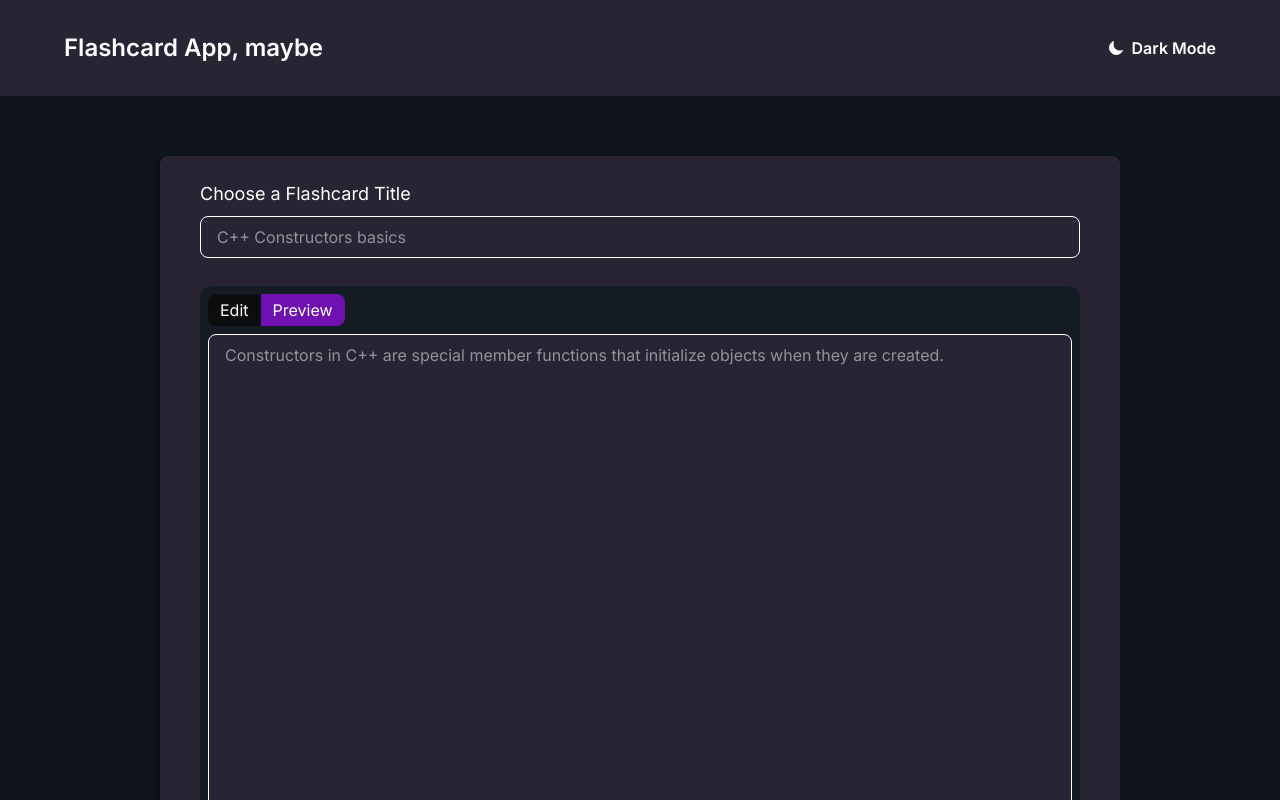
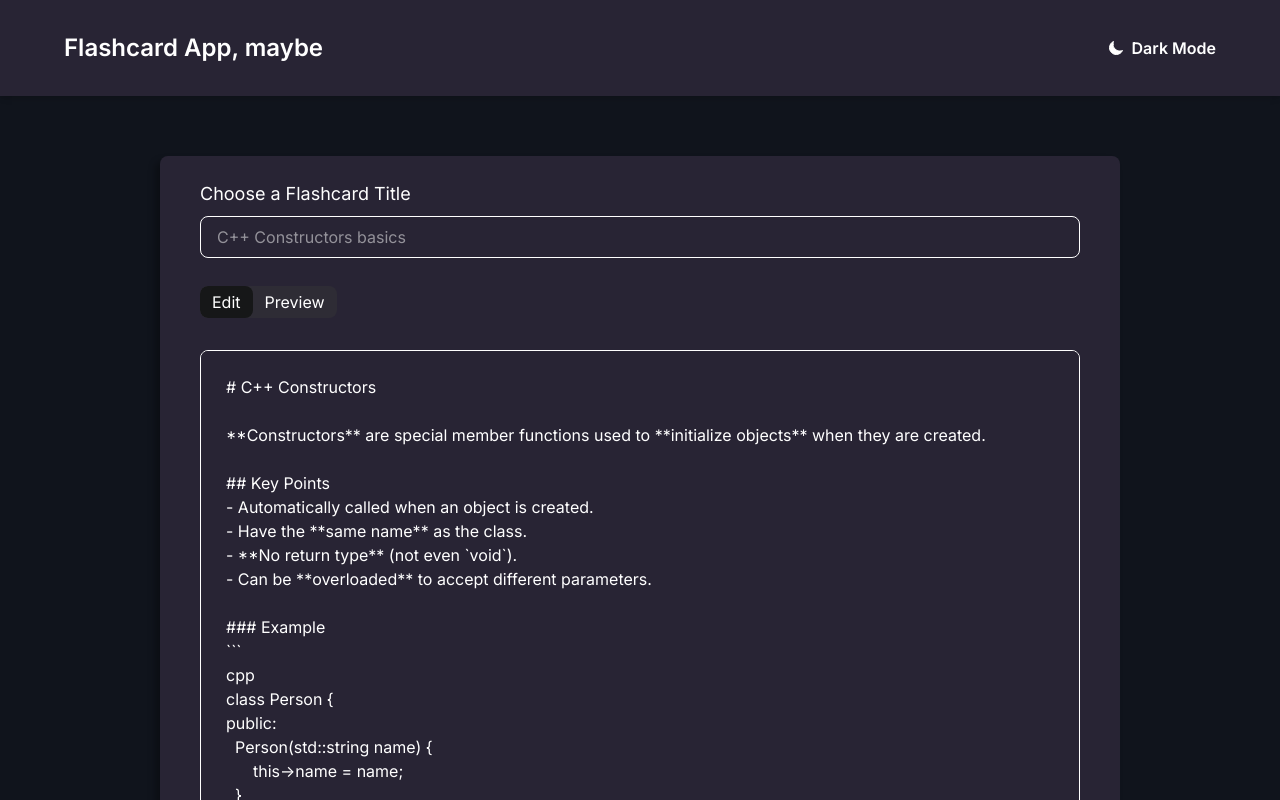
Before and after one commit to AlexThann/note-taking-web-app, a React (Vite) app: page /1/new in a window 1280 px wide. Shown: the top 800 px of the page. Built offline with nearby package versions, Linux system fonts and the light colour scheme.

Commit message:
Adding preview functionality for note to markdown using tailwind plugin and react-markdown

```diff
--- a/package.json
+++ b/package.json
@@ -15,12 +15,14 @@
     "react": "^19.1.0",
     "react-dom": "^19.1.0",
     "react-icons": "^5.5.0",
+    "react-markdown": "^10.1.0",
     "react-router": "^7.7.0",
     "tailwindcss": "^4.1.11",
     "uuid": "^11.1.0"
   },
   "devDependencies": {
     "@eslint/js": "^9.30.1",
+    "@tailwindcss/typography": "^0.5.16",
     "@types/react": "^19.1.8",
     "@types/react-dom": "^19.1.6",
     "@vitejs/plugin-react": "^4.6.0",
--- a/src/index.css
+++ b/src/index.css
@@ -1,5 +1,6 @@
 @import url("https://fonts.googleapis.com/css2?family=Inter:ital,opsz,wght@0,14..32,100..900;1,14..32,100..900&family=Rubik:ital,wght@0,300..900;1,300..900&display=swap");
 @import "tailwindcss";
+@plugin "@tailwindcss/typography";
 
 @custom-variant dark (&:where(.dark, .dark *));
 
--- a/src/pages/AddFlashCardPage.jsx
+++ b/src/pages/AddFlashCardPage.jsx
@@ -2,6 +2,7 @@ import { useNavigate, useParams } from "react-router";
 import MainBodyCover from "../components/MainBodyCover";
 import { motion } from "motion/react";
 import { useState } from "react";
+import ReactMarkdown from "react-markdown";
 
 function AddFlashCardPage() {
   const navigateBack = useNavigate();
@@ -9,7 +10,32 @@ function AddFlashCardPage() {
   const [showTitleError, setShowTitleError] = useState(false);
   const [showNoteError, setShowNoteError] = useState(false);
   const [title, setTitle] = useState("");
-  const [noteContent, setNoteContent] = useState("");
+  const [noteContent, setNoteContent] = useState(
+    `
+  # C++ Constructors
+
+  **Constructors** are special member functions used to **initialize objects** when they are created.
+
+  ## Key Points
+  - Automatically called when an object is created.
+  - Have the **same name** as the class.
+  - **No return type** (not even \`void\`).
+  - Can be **overloaded** to accept different parameters.
+
+  ### Example
+  \`\`\`
+  cpp
+  class Person {
+  public:
+    Person(std::string name) {
+        this->name = name;
+    }
+  private:
+    std::string name;
+  };
+  \`\`\`
+  `
+  );
   const [previewMarkdown, setPreviewMarkdown] = useState(false);
 
   function addNewFlashCard() {
@@ -42,13 +68,11 @@ function AddFlashCardPage() {
           />
           {showTitleError && <p className="text-red-600">Please set a title</p>}
         </div>
-        <div className="p-2 bg-primary-white dark:bg-[#141b22] rounded-xl">
-          {" "}
-          {/*#141b22  */}
-          <div className="flex  mb-2 rounded-lg overflow-hidden w-max">
+        <div className="">
+          <div className="flex  mb-2  overflow-hidden w-max bg-[#e2e2e2] dark:bg-[#2e2c35] rounded-lg">
             <button
-              className={`dark:text-white :text-black px-3 py-1 cursor-pointer  ${
-                !previewMarkdown ? "bg-[#0c0d0e]" : "bg-[#c2c2c2]"
+              className={`dark:text-white :text-black px-3 py-1 rounded-lg cursor-pointer  ${
+                !previewMarkdown ? "bg-[#c9c9c9] dark:bg-[#161718]" : ""
               }`}
               onClick={() => setPreviewMarkdown(false)}
             >
@@ -56,21 +80,29 @@ function AddFlashCardPage() {
             </button>
 
             <button
-              className="dark:text-white :text-black px-3 py-1 bg-purple-800 cursor-pointer "
+              className={`dark:text-white :text-black px-3 py-1 rounded-lg cursor-pointer  ${
+                previewMarkdown ? "bg-[#c9c9c9] dark:bg-[#161718]" : ""
+              }`}
               onClick={() => setPreviewMarkdown(true)}
             >
               Preview
             </button>
           </div>
+          {/* Tailwind by default removes the style from h1's etc etc. Either use a tailwind plugin called typography where by using class prose, the genereted text from the markdown
+           has some default stylings, OR i can style each component by use of the components prop on ReactMarkdown. For simplicity i used the plugin.
+           prose-invert is for dark theme*/}
           {!previewMarkdown ? (
             <textarea
               placeholder="Constructors in C++ are special member functions that initialize objects when they are created."
               rows="3"
-              className="w-full h-130 px-4 py-2 border  rounded-lg dark:bg-primary-black-navigation dark:text-white"
+              className="w-full h-130 px-4 my-6 border  rounded-lg bg-primary-white-smoke dark:bg-primary-black-navigation dark:text-white"
+              value={noteContent}
               onChange={(e) => setNoteContent(e.target.value)}
             />
           ) : (
-            <div>fdasfasd</div>
+            <div className="border-1 rounded-lg px-4 py-6 prose dark:prose-invert max-w-full mt-7">
+              <ReactMarkdown>{noteContent}</ReactMarkdown>
+            </div>
           )}
           {showNoteError && <p className="text-red-600">Please set a note</p>}
         </div>
```
Also changed, not shown: 1 other file (tests, documents, lock files or other folders).
